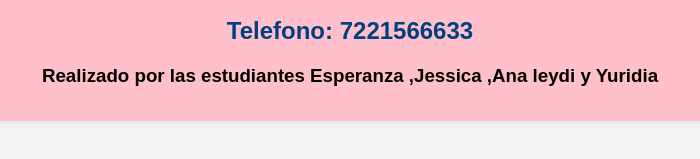
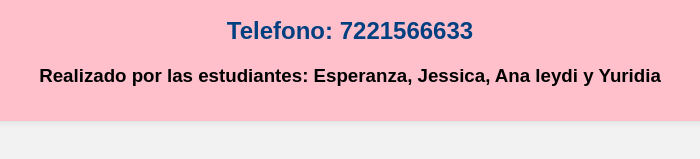
Before and after one commit to escuelapreparatoria317/inicio, a plain HTML site: page index.html in a window 1280 px wide. Shown: the part 1132-1291 px from the top of the page, 290-990 px from the left. Drawn offline with Linux system fonts and the light colour scheme.

Commit message:
index.html

```diff
--- a/index.html
+++ b/index.html
@@ -96,7 +96,7 @@
       Dirección: Estancia de Tequesquipan Temascaltepec Mexico<br>
 
       <h2>Telefono: 7221566633</h2>
-<h3>Realizado por las estudiantes Esperanza ,Jessica ,Ana leydi y Yuridia</h3>
+<h3>Realizado por las estudiantes: Esperanza, Jessica, Ana leydi y Yuridia</h3>
     </p>
   </section>
 </main>
```
